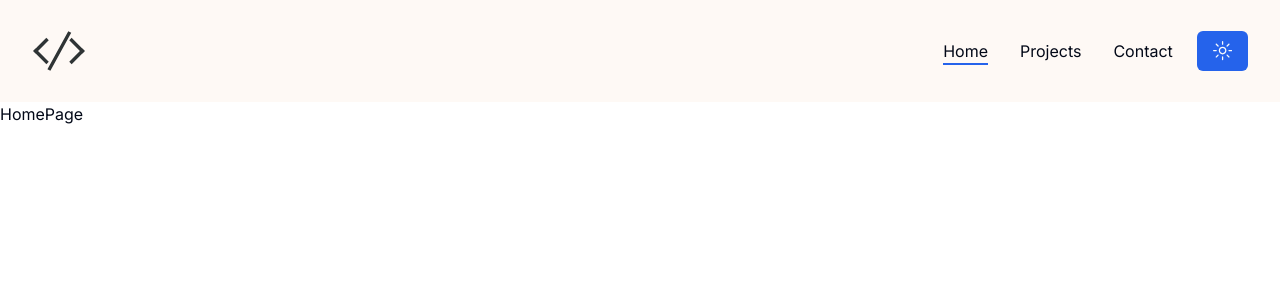
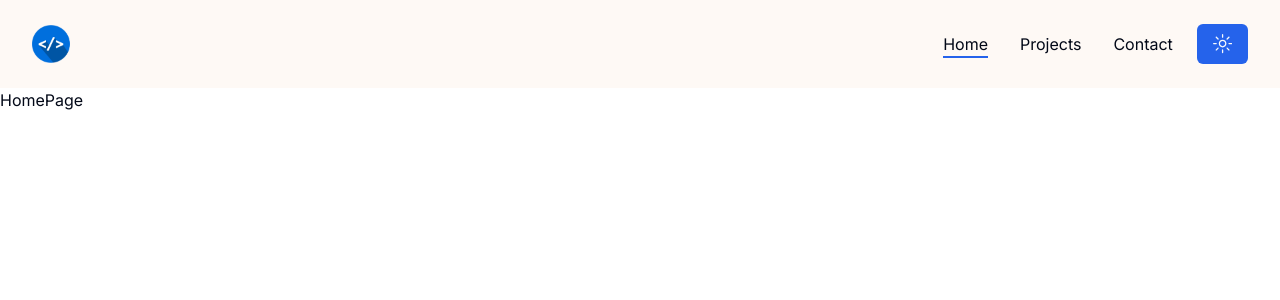
Before and after one commit to Praizee/nextjs-portfolio, a Next.js app: page / in a window 1280 px wide. Shown: the top 300 px of the page. Built offline with nearby package versions, Linux system fonts and the light colour scheme.

Commit message:
fix: logo image

```diff
--- a/components/ui/Logo.jsx
+++ b/components/ui/Logo.jsx
@@ -4,14 +4,7 @@ import Image from "next/image";
 const Logo = () => {
   return (
     <Link href="/">
-      <Image
-        className="dark:fill-primary"
-        src="/Logo.svg"
-        width={54}
-        height={54}
-        priority
-        alt="Logo"
-      />
+      <Image src="/Logo.png" width={54} height={54} priority alt="Logo" />
     </Link>
   );
 };
```
Also changed, not shown: public/Logo.png (added), public/logo.svg (deleted).
